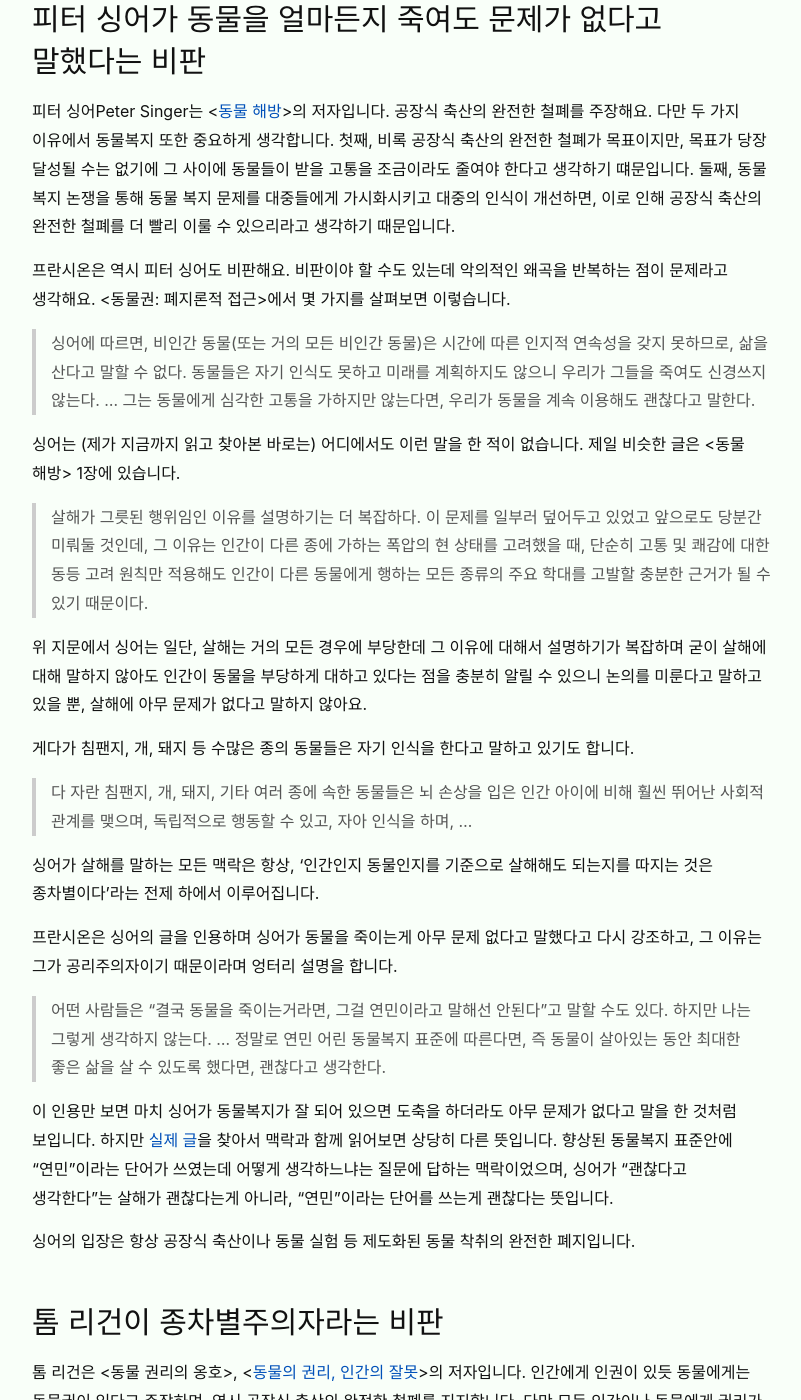
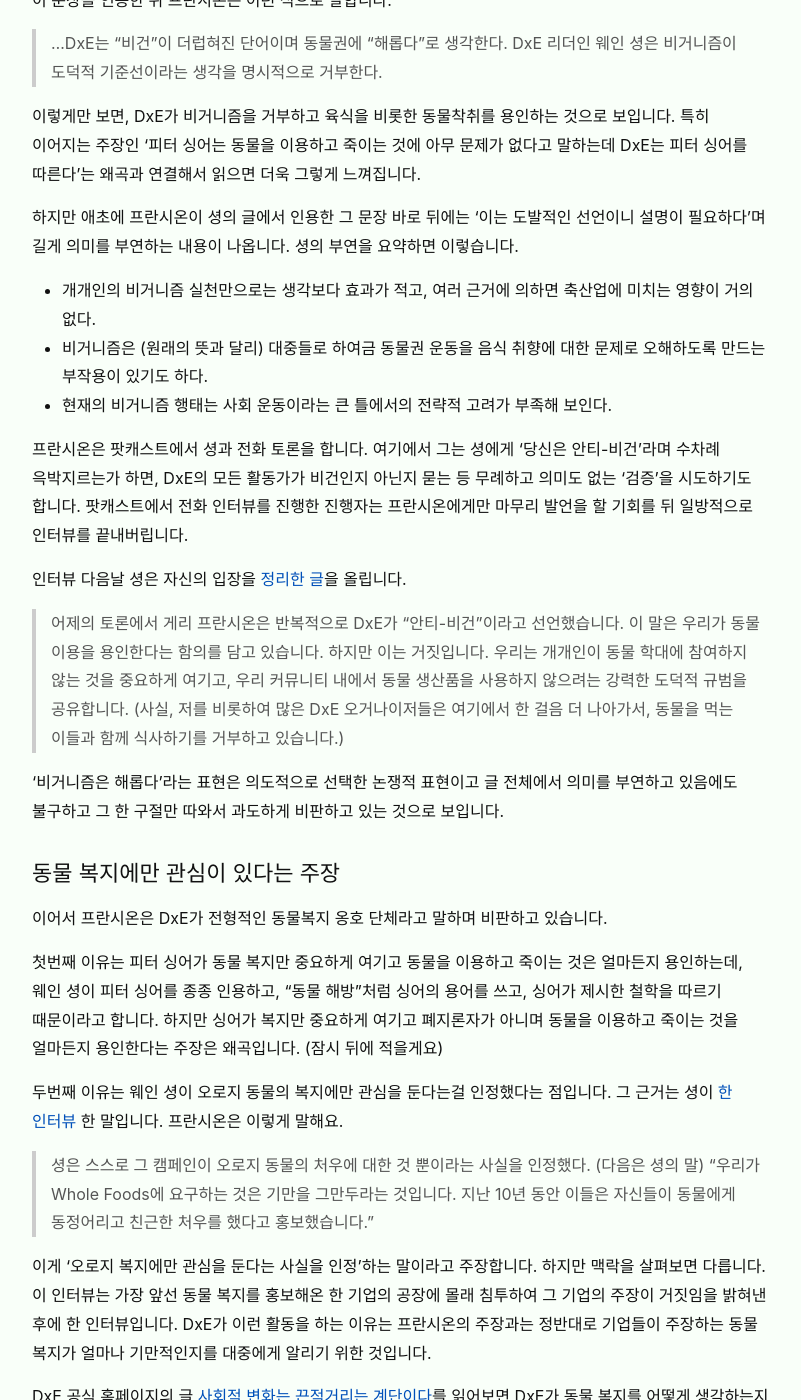
Before and after one commit to veganstudies/veganstudies.github.io, a Jekyll site: the page built from _posts/2020-03-04-on-gary-francione.md, in a window 1280 px wide and 1400 px high, scrolled down 2742 px. Shown: the whole window, without its empty margins (238-1039 px from the left). Built offline with Jekyll 4.4.1, drawn with Linux system fonts in a browser that asks for light colours; some of the changed text lies outside the part shown.

Commit message:
Update 2020-03-04-on-gary-francione.md

```diff
--- a/_posts/2020-03-04-on-gary-francione.md
+++ b/_posts/2020-03-04-on-gary-francione.md
@@ -9,78 +9,127 @@ date: 2020-03-04 01:00:00 +0900
 
 문제는 그가 기존 이론가와 활동가의 입장을 반복하여 왜곡되게 소개한다는 점입니다.
 
-* [공장식 축산](/terms/factory-farming.html)의 완전한 폐지를 주장하는 피터 싱어는 복지론자이며 동물을 얼마든지 죽여도 문제가 없다고 말했다고 비판합니다.
-* 동물권을 옹호하며 역시 공장식 축산의 완전한 폐지를 주장하는 톰 리건은 [종차별주의자](/terms/speciesism.html)라고 비판합니다.
-* 완전 폐지론을 주장하며 [동물복지](/terms/animal-welfare.html)에 반대하는 DxE의 웨인 셩은 동물복지론 옹호자라며 비판합니다.
+* [공장식 축산](/terms/factory-farming.html)의 완전한 폐지를 주장하며 [동물 복지](/terms/animal-welfare.html)에 부정적인 DxE는 사실 안티-비건이며 오로지 동물 복지에만 관심이 있다.
+* \<동물 해방\>의 저자이자 공장식 축산의 완전한 폐지를 주장하는 피터 싱어는 사실 동물을 얼마든지 죽여도 아무 문제가 없다고 말했으며 동물의 복지만 개선된다면 어떤 식으로 이용해도 문제가 없다고 했다.
+* 동물권을 옹호하고 공장식 축산의 완전한 폐지를 주장했으며 권리론에 입각하여 종차별을 반대하는 톰 리건은 사실 [종차별주의자](/terms/speciesism.html)이다.
 
 그가 제시한 근거들은 하나같이 악의적인 왜곡 인용이며, 자신의 책과 웹사이트와 SNS를 통해 이 왜곡을 반복하여 전파하고 있습니다.
 
 ## 프란시온의 폐지론
 
-프란시온의 입장은 2015년에 나온 \<동물권: 폐지론적 접근\>에 잘 정리되어 있어요. 동물 착취를 그저 규제만 해서는 안되고 완전히 폐지해야 하며, [비거니즘](/terms/veganism.html)의 실천이 도덕적 실천의 하한선이라고 말합니다.
+프란시온의 입장은 2015년에 나온 \<동물권: 폐지론적 접근\>에 잘 정리되어 있어요. 동물 착취를 그저 규제만 해서는 안되고 완전히 폐지해야 하며 규제에 대한 논의를 하는 것은 그 자체로 부도덕하다고 말합니다. [비거니즘](/terms/veganism.html)의 실천이 도덕적 하한선이며, 엄격한 비건이 아닌 모든 다른 선택지는 다 부도덕하다고 말합니다.
 
-그의 입장은 피터 싱어와 톰 리건의 입장에서 더 선명한 지점들만 취해서 합친 형태입니다.
+그의 입장은 피터 싱어와 톰 리건의 입장에서 더 선명한 지점들만 취해서 합친 후 이를 더 선명하게 만들어 놓은 형태입니다. 우선 싱어와 리건의 입장을 간단하게 요약하면 이래요.
 
-* 피터 싱어는 쾌락과 고통을 느낄 수 있는 모든 존재, 즉 모든 [지각있는 존재](/terms/sentient-being.html)는 쾌락을 추구하고 고통을 피하려는 관심사를 가지고 있으니, 이 관심사를 동등하게 고려해야 한다고 주장합니다. 다만 그는 [공리주의자](/terms/utilitarianism.html)이기 때문에 원칙적으로 부당한 행동은 존재하지 않으며, 어떤 상황에서는 인간이나 동물에게 위해를 가할 수 있다고 말합니다. 단 이 경우에도 인간이 아니라는 이유로 차별을 해서는 안됩니다.
-* 톰 리건은 모든 [삶의 주체](/terms/subject-of-life.html)는 도덕적 권리를 가진다고 말해요. 도덕적 권리가 있다는 말은 어떠한 경우에도 이 권리를 부당하게 침해해서는 안된다는 뜻이에요. 다만 '삶의 주체'이기 위해서는 믿음, 욕구, 인식, 기억, 미래에 대한 감각, 정서적 삶, 선호, 목표를 달성하기 위해 행동을 할 능력, 연속적인 정체성 등을 지녀야 한다고 말합니다. 리건의 기준에 따르면 상당수의 동물에겐 도덕적 권리가 없어요.
+* 피터 싱어는 쾌락과 고통을 느낄 수 있는 모든 존재, 즉 모든 [지각있는 존재](/terms/sentient-being.html)는 쾌락을 추구하고 고통을 피하려는 관심사를 가지고 있으니, 이 관심사를 동등하게 고려해야 한다고 주장합니다. 다만 그는 결과론자이기 때문에 결과와 상관없이 원칙적으로 부당한 행동은 존재하지 않으며, 어떤 상황에서는 인간이나 동물에게 위해를 가할 수 있다고 말합니다. 단 이 경우에도 인간이 아니라는 이유로 차별을 해서는 안됩니다.
+* 톰 리건은 모든 [삶의 주체](/terms/subject-of-life.html)는 도덕적 권리를 가진다고 말해요. 도덕적 권리가 있다는 말은 어떠한 경우에도 이 권리를 부당하게 침해해서는 안된다는 뜻이에요. 다만 '삶의 주체'이기 위해서는 믿음, 욕구, 인식, 기억, 미래에 대한 감각, 정서적 삶, 선호, 목표를 달성하기 위해 행동을 할 능력, 연속적인 정체성 등을 지녀야 한다고 말합니다. 다만 '삶의 주체'이기 위한 리건의 기준은 '지각있는 존재'이기 위한 싱어의 기준에 비해 제약이 많기 때문에, 상당수의 동물에겐 도덕적 권리가 없어요.
 
-싱어는 리건에 비해 더 넓은 범위의 생명을 도덕적 고려의 대상으로 여깁니다. 리건의 권리론은 싱어의 공리주의에 비해 예외적인 상황을 덜 허용합니다. 따라서 이 둘을 섞으면 더 넓은 범위의 생명에 대하여 권리론에 입각한 더 엄격한 주장을 할 수 있게 됩니다. 따라서 프란시온은 **모든 지각있는 존재는 도덕적 권리를 가진다**고 말해요. (원칙 1)
+싱어는 리건에 비해 더 넓은 범위의 생명을 도덕적 고려의 대상으로 여겨요. 리건의 권리론은 싱어의 공리주의에 비해 예외적인 상황을 덜 허용해요. 이 둘을 섞으면 더 넓은 범위의 생명에 대하여 권리론에 입각한 더 엄격한 주장을 할 수 있게 됩니다. 프란시온은 **모든 지각있는 존재는 도덕적 권리를 가진다**고 말해요. (원칙 1)
 
 그는 오로지 폐지만을 주장하며 모든 형태의 동물 복지 논의에 반대합니다. 왜냐하면 동물 복지를 주장하는 것은, 그 목적이 무엇이건 간에, 당장의 동물 착취를 용인하는 입장이라고 여기기 때문입니다. 또 특정 형태의 착취에만 집중하는 운동도 반대하는데 그 이유는, 특정 착취에만 반대를 하면 다른 착취를 암묵적으로 용인하는 것이기 때문이라고 말합니다. 예를 들어 프란시온의 입장에 따르면, 어떤 단체가 공장식 축산의 철폐에만 집중을 하면 이는 잘못입니다. 왜냐하면 공장식 축산 이외의 다른 문제들(서커스, 동물원 등)은 암묵적으로 '덜 나쁘다고' 말하고 있는 것이기 때문입니다. (원칙 2)
 
 [비거니즘](/terms/veganism.html) 실천은 이 입장에 동의하는 개인이 따라야만 하는 최소한의 기준선이며, 단계적으로 육식을 줄이기(감소주의) 등 다른 모든 선택지는 부도덕하다고 말합니다. (원칙 3)
 
-## DxE의 웨인 셩이 동물복지 옹호자라는 비판
+## DxE에 대한 왜곡
 
-웨인 셩Wayne Hsiung은 DxE의 공동설립자입니다. DxE는 인도적인 도축이란 기만이라고 주장하며 40년 이내에 완전한 동물 해방을 이루는 것을 목표로 활동하는 풀뿌리 조직이에요. 한국에서도 다양한 방해 시위 활동으로 언론에 여러번 소개되었습니다.
+웨인 셩Wayne Hsiung은 DxE의 활동가이자 공동설립자입니다. DxE는 인도적인 도축이란 기만이라고 주장하며 40년 이내에 완전한 동물 해방을 이루는 것을 목표로 활동하는 풀뿌리 조직이에요. 한국에서도 다양한 방해 시위 활동으로 언론에 여러번 소개되었습니다.
 
-이렇게만 보면 프란시온과 DxE가 지향하는 바는 거의 일치하는 것으로 보입니다. 그런데 프란시온은 DxE가 동물복지론을 지지하는 수많은 단체와 똑같다며 강하게 비판합니다.
+이렇게만 보면 프란시온과 DxE가 지향하는 바는 거의 일치하는 것으로 보입니다. 그런데 프란시온은 DxE가 동물복지론을 지지하는 수많은 단체와 똑같으며, 안티-비건이라며 강하게 비판합니다.
 
 [프란시온의 DxE 비판글](https://www.abolitionistapproach.com/direct-action-everywhere-dxe-vegan-advocacy-is-harmful-to-the-animal-rights-movement/)과 [팟캐스트 토론](https://www.goveganradio.com/26-july-2015/) 따르면 그의 주장은 이렇습니다.
 
-* 웨인 셩이 2009년 쓴 "[비거니즘 보이콧하기](http://www.images.pythagoreancrank.com/boycott_veganism.pdf)"라는 글에서 "비거니즘은 동물권 운동에 해롭다"고 썼는데, 그는 비거니즘을 오해하고 있다. 그는 안티-비건이다.
-* 웨인 셩이 DxE 공식 홈페이지에 쓴 글에 따르면 DxE는 동물복지론을 옹호한다.
+* 웨인 셩이 2009년 쓴 "[비거니즘 보이콧하기](http://www.images.pythagoreancrank.com/boycott_veganism.pdf)"라는 글에서 "비거니즘은 동물권 운동에 해롭다"고 썼는데, 그는 비거니즘을 오해하고 있을 뿐 아니라 안티-비건이다.
+* DxE는 동물복지론을 옹호한다.
 
 하지만 이는 악의적인 왜곡이에요.
 
-프란시온은 웨인 셩이 "비거니즘 개념은 해롭다. ... 첫번째로 해야할 일은 비거니즘에 보이콧하기이다"라고 쓴 글을 인용한 뒤 자신의 주장을 펼칩니다. 하지만 인용한 문장 바로 뒤에 '이는 도발적인 선언이니 설명이 필요하다'며 길게 의미를 부연하는 내용이 나옵니다. 그가 하려던 말은 비거니즘만으로는 생각보다 효과가 적고, 대중이 동물권 운동을 음식 취향에 대한 문제로 오해하도록 만드는 부작용이 있기도 하며, 사회 운동이라는 큰 틀에서의 전략적 고려가 부족한 점 등에 대한 문제 제기입니다. 하지만 프란시온은 팟캐스트에서 반복적으로 웨인 셩에게 **안티-비건**이라며 수차례 윽박지르는가 하면, DxE의 모든 활동가가 비건인지 아닌지 묻는 등 무례하고 의미도 없는 '검증'을 시도하기도 합니다.
+### 안티 비건이라는 주장
 
-두번째는 동물복지에 대한 주장입니다. 프란시온은 DxE가 전형적인 동물복지 옹호 단체라고 말하며 비판하고 있습니다.
-근거는 웨인 셩이 DxE 공식 홈페이지에 쓴 글 [사회적 변화는 끈적거리는 계단이다](https://www.directactioneverywhere.com/theliberationist/2014/3/4/uhxey48r3fix08ghbjmnl37i8phmzp)입니다. 글을 읽어보면 실제로 DxE가 동물복지를 완전히 부정하지는 않습니다. 다만 맥락을 따져보면 기존의 동물복지의 부정적 측면을 비판하고 있습니다. 왜냐하면 지속가능하지 않고 사람들이 공장식축산을 용인하게끔 기만하는 효과가 있기 때문입니다. 동물복지가 필요하긴 하지만 지금까지의 동물복지운동은 효과가 적었고 부작용이 많았으니, 동물복지에 대한 논의는 반드시 장기적 전략과 함께 고려되어야만 한다는 것이 주장의 요지입니다. 하지만 프란시온은 **어떠한 이유로건** 동물복지를 주장하면 부도덕하다고 생각하기 때문에(원칙 2), 과장된 비판을 하는 것으로 보입니다.
+프란시온은 웨인 셩이 쓴 "비거니즘 보이콧하기"에서 다음 문장을 인용합니다.
 
-## 피터 싱어가 동물을 얼마든지 죽여도 문제가 없다고 말했다는 비판
+> 비거니즘 개념은 동물권 운동에 해롭다. 동물 해방을 진지하게 생각한다면, 첫번째로 보이콧 해야할 대상은 육식이나 유제품이나 달걀이 아니라... 비거니즘이다.
+
+이 문장을 인용한 뒤 프란시온은 이런 식으로 말합니다.
+
+> ...DxE는 "비건"이 더럽혀진 단어이며 동물권에 "해롭다"로 생각한다. DxE 리더인 웨인 셩은 비거니즘이 도덕적 기준선이라는 생각을 명시적으로 거부한다.
+
+이렇게만 보면, DxE가 비거니즘을 거부하고 육식을 비롯한 동물착취를 용인하는 것으로 보입니다. 특히 이어지는 주장인 '피터 싱어는 동물을 이용하고 죽이는 것에 아무 문제가 없다고 말하는데 DxE는 피터 싱어를 따른다'는 왜곡과 연결해서 읽으면 더욱 그렇게 느껴집니다.
+
+하지만 애초에 프란시온이 셩의 글에서 인용한 그 문장 바로 뒤에는 '이는 도발적인 선언이니 설명이 필요하다'며 길게 의미를 부연하는 내용이 나옵니다. 셩의 부연을 요약하면 이렇습니다.
+
+- 개개인의 비거니즘 실천만으로는 생각보다 효과가 적고, 여러 근거에 의하면 축산업에 미치는 영향이 거의 없다.
+- 비거니즘은 (원래의 뜻과 달리) 대중들로 하여금 동물권 운동을 음식 취향에 대한 문제로 오해하도록 만드는 부작용이 있기도 하다.
+- 현재의 비거니즘 행태는 사회 운동이라는 큰 틀에서의 전략적 고려가 부족해 보인다.
+
+프란시온은 팟캐스트에서 셩과 전화 토론을 합니다. 여기에서 그는 셩에게 '당신은 안티-비건'라며 수차례 윽박지르는가 하면, DxE의 모든 활동가가 비건인지 아닌지 묻는 등 무례하고 의미도 없는 '검증'을 시도하기도 합니다. 팟캐스트에서 전화 인터뷰를 진행한 진행자는 프란시온에게만 마무리 발언을 할 기회를 뒤 일방적으로 인터뷰를 끝내버립니다.
+
+인터뷰 다음날 셩은 자신의 입장을 [정리한 글](https://www.directactioneverywhere.com/theliberationist/2015/7/27/why-activism-not-veganism-is-the-moral-baseline)을 올립니다.
+
+> 어제의 토론에서 게리 프란시온은 반복적으로 DxE가 "안티-비건"이라고 선언했습니다. 이 말은 우리가 동물 이용을 용인한다는 함의를 담고 있습니다. 하지만 이는 거짓입니다. 우리는 개개인이 동물 학대에 참여하지 않는 것을 중요하게 여기고, 우리 커뮤니티 내에서 동물 생산품을 사용하지 않으려는 강력한 도덕적 규범을 공유합니다. (사실, 저를 비롯하여 많은 DxE 오거나이저들은 여기에서 한 걸음 더 나아가서, 동물을 먹는 이들과 함께 식사하기를 거부하고 있습니다.)
+
+'비거니즘은 해롭다'라는 표현은 의도적으로 선택한 논쟁적 표현이고 글 전체에서 의미를 부연하고 있음에도 불구하고 그 한 구절만 따와서 과도하게 비판하고 있는 것으로 보입니다.
+
+### 동물 복지에만 관심이 있다는 주장
+
+이어서 프란시온은 DxE가 전형적인 동물복지 옹호 단체라고 말하며 비판하고 있습니다.
+
+첫번째 이유는 피터 싱어가 동물 복지만 중요하게 여기고 동물을 이용하고 죽이는 것은 얼마든지 용인하는데, 웨인 셩이 피터 싱어를 종종 인용하고, "동물 해방"처럼 싱어의 용어를 쓰고, 싱어가 제시한 철학을 따르기 때문이라고 합니다. 하지만 싱어가 복지만 중요하게 여기고 폐지론자가 아니며 동물을 이용하고 죽이는 것을 얼마든지 용인한다는 주장은 왜곡입니다. (잠시 뒤에 적을게요)
+
+두번째 이유는 웨인 셩이 오로지 동물의 복지에만 관심을 둔다는걸 인정했다는 점입니다. 그 근거는 셩이 [한 인터뷰](https://missionlocal.org/2015/11/animal-rights-activists-protest-treatment-of-turkeys/) 한 말입니다. 프란시온은 이렇게 말해요.
+
+> 셩은 스스로 그 캠페인이 오로지 동물의 처우에 대한 것 뿐이라는 사실을 인정했다. (다음은 셩의 말) "우리가 Whole Foods에 요구하는 것은 기만을 그만두라는 것입니다. 지난 10년 동안 이들은 자신들이 동물에게 동정어리고 친근한 처우를 했다고 홍보했습니다."
+
+이게 '오로지 복지에만 관심을 둔다는 사실을 인정'하는 말이라고 주장합니다. 하지만 맥락을 살펴보면 다릅니다. 이 인터뷰는 가장 앞선 동물 복지를 홍보해온 한 기업의 공장에 몰래 침투하여 그 기업의 주장이 거짓임을 밝혀낸 후에 한 인터뷰입니다. DxE가 이런 활동을 하는 이유는 프란시온의 주장과는 정반대로 기업들이 주장하는 동물 복지가 얼마나 기만적인지를 대중에게 알리기 위한 것입니다.
+
+DxE 공식 홈페이지의 글 [사회적 변화는 끈적거리는 계단이다](https://www.directactioneverywhere.com/theliberationist/2014/3/4/uhxey48r3fix08ghbjmnl37i8phmzp)를 읽어보면 DxE가 동물 복지를 어떻게 생각하는지 조금 더 자세히 알 수 있습니다. 지금까지의 동물 복지 운동은 효과가 적었고 부작용이 많았으니, 동물 복지에 대한 논의는 반드시 장기적 전략과 함께 고려되어야만 한다는 것이 주장의 요지입니다.
+
+## 피터 싱어에 대한 왜곡
 
 피터 싱어Peter Singer는 \<[동물 해방](/2019/07/28/animal-liberation.html)\>의 저자입니다. 공장식 축산의 완전한 철폐를 주장해요. 다만 두 가지 이유에서 동물복지 또한 중요하게 생각합니다. 첫째, 비록 공장식 축산의 완전한 철폐가 목표이지만, 목표가 당장 달성될 수는 없기에 그 사이에 동물들이 받을 고통을 조금이라도 줄여야 한다고 생각하기 떄문입니다. 둘째, 동물 복지 논쟁을 통해 동물 복지 문제를 대중들에게 가시화시키고 대중의 인식이 개선하면, 이로 인해 공장식 축산의 완전한 철폐를 더 빨리 이룰 수 있으리라고 생각하기 때문입니다.
 
-프란시온은 역시 피터 싱어도 비판해요. 비판이야 할 수도 있는데 악의적인 왜곡을 반복하는 점이 문제라고 생각해요. \<동물권: 폐지론적 접근\>에서 몇 가지를 살펴보면 이렇습니다.
+프란시온은 역시 피터 싱어도 비판해요. 비판이야 할 수도 있는데 악의적인 왜곡을 반복하는 점이 문제라고 생각합니다.
+
+### 동물은 자기 인식을 못한다고 말했다는 주장
+
+\<동물권: 폐지론적 접근\>에서 프란시온은 이렇게 말합니다.
 
 > 싱어에 따르면, 비인간 동물(또는 거의 모든 비인간 동물)은 시간에 따른 인지적 연속성을 갖지 못하므로, 삶을 산다고 말할 수 없다. 동물들은 자기 인식도 못하고 미래를 계획하지도 않으니 우리가 그들을 죽여도 신경쓰지 않는다. ... 그는 동물에게 심각한 고통을 가하지만 않는다면, 우리가 동물을 계속 이용해도 괜찮다고 말한다.
 
-싱어는 (제가 지금까지 읽고 찾아본 바로는) 어디에서도 이런 말을 한 적이 없습니다. 제일 비슷한 글은 \<동물 해방\> 1장에 있습니다.
+싱어는 (제가 지금까지 읽고 찾아본 바로는) 어디에서도 이런 말을 한 적이 없습니다. 싱어는 동물의 인지 능력에 대해서는 \<동물 해방\> 1장에서 이렇게 말합니다.
+
+> 다 자란 침팬지, 개, 돼지, 기타 여러 종에 속한 동물들은 뇌 손상을 입은 인간 아이에 비해 훨씬 뛰어난 사회적 관계를 맺으며, 독립적으로 행동할 수 있고, 자아 인식을 하며, ...
+
+싱어는 생명윤리학자이며 생물학자 에드워드 윌슨의 \<사회생물학\>을 비판한 책 \<확대되는 원The Expanding Circle\>을 펴낼 정도로 당대의 생물학 논의를 잘 파악하고 있었습니다. 싱어가 대부분의 동물은 인지적 연속성이 없다고 주장했다고 보기는 어렵습니다.
+
+### 동물을 얼마든지 죽여도 좋다고 말했다는 주장
+
+프란시온은 [싱어의 발언](http://www.satyamag.com/oct06/singer.html)을 인용하며 싱어가 동물을 죽이는게 아무 문제 없다고 말했다고 주장합니다. 다음은 프란시온이 인용한 싱어의 발언입니다.
+
+> 어떤 사람들은 "결국 동물을 죽이는거라면, 그걸 연민이라고 말해선 안된다"고 말할 수도 있다. 하지만 나는 그렇게 생각하지 않는다. ... 정말로 연민 어린 동물복지 표준에 따른다면, 즉 동물이 살아있는 동안 최대한 좋은 삶을 살 수 있도록 했다면, 괜찮다고 생각한다.
+
+위 인용을 소개한 뒤 프란시온은 이렇게 말합니다.
+
+> (벤담이나 싱어 같은 공리주의자들은) 우리가 동물을 이용하고 죽여도 신경쓰지 않는다. 이들은 오로지 동물을 어떻게 처우하고 어떻게 죽이는지에만 관심을 둔다.
+
+마치 싱어가 동물 복지만 잘 되어 있으면 도축을 하더라도 아무 문제가 없다고 말을 한 것처럼 보입니다. 하지만 싱어가 한 말을 맥락과 함께 읽어보면 상당히 다른 뜻입니다.
+
+싱어의 인용은 향상된 동물복지 표준안에 '연민'이라는 단어가 쓰였는데 이를 어떻게 생각하느냐는 질문에 싱어가 대답하는 맥락이었으며, 싱어가 "괜찮다고 생각한다"고 말한 것은 살해가 괜찮다는게 아니라 '연민'이라는 단어를 쓰는게 괜찮다는 뜻입니다.
+
+싱어의 입장은 항상 공장식 축산이나 동물 실험 등 제도화된 동물 착취의 완전한 폐지입니다. 싱어는 \<동물 해방\> 1장과 6장에서 고통 없는 살해가 나쁜 이유에 대해 언급합니다.
 
 > 살해가 그릇된 행위임인 이유를 설명하기는 더 복잡하다. 이 문제를 일부러 덮어두고 있었고 앞으로도 당분간 미뤄둘 것인데, 그 이유는 인간이 다른 종에 가하는 폭압의 현 상태를 고려했을 때, 단순히 고통 및 쾌감에 대한 동등 고려 원칙만 적용해도 인간이 다른 동물에게 행하는 모든 종류의 주요 학대를 고발할 충분한 근거가 될 수 있기 때문이다.
 
 위 지문에서 싱어는 일단, 살해는 거의 모든 경우에 부당한데 그 이유에 대해서 설명하기가 복잡하며 굳이 살해에 대해 말하지 않아도 인간이 동물을 부당하게 대하고 있다는 점을 충분히 알릴 수 있으니 논의를 미룬다고 말하고 있을 뿐, 살해에 아무 문제가 없다고 말하지 않아요.
 
-게다가 침팬지, 개, 돼지 등 수많은 종의 동물들은 자기 인식을 한다고 말하고 있기도 합니다.
+싱어는 몇몇 특수한 경우에 살해가 용인될 수 있다고 말하기도 하는데, 이 경우 항상 강조하는 바는 누군가를 살해해야만 하는 상황이 오더라도, 살해할 대상이 인간인지 동물인지를 기준으로 결정하는 것은 종차별이니 그렇게 해서는 안된다는 점입니다.
 
-> 다 자란 침팬지, 개, 돼지, 기타 여러 종에 속한 동물들은 뇌 손상을 입은 인간 아이에 비해 훨씬 뛰어난 사회적 관계를 맺으며, 독립적으로 행동할 수 있고, 자아 인식을 하며, ...
-
-싱어가 살해를 말하는 모든 맥락은 항상, '인간인지 동물인지를 기준으로 살해해도 되는지를 따지는 것은 종차별이다'라는 전제 하에서 이루어집니다.
-
-프란시온은 싱어의 글을 인용하며 싱어가 동물을 죽이는게 아무 문제 없다고 말했다고 다시 강조하고, 그 이유는 그가 공리주의자이기 때문이라며 엉터리 설명을 합니다.
-
-> 어떤 사람들은 "결국 동물을 죽이는거라면, 그걸 연민이라고 말해선 안된다"고 말할 수도 있다. 하지만 나는 그렇게 생각하지 않는다. ... 정말로 연민 어린 동물복지 표준에 따른다면, 즉 동물이 살아있는 동안 최대한 좋은 삶을 살 수 있도록 했다면, 괜찮다고 생각한다.
-
-이 인용만 보면 마치 싱어가 동물복지가 잘 되어 있으면 도축을 하더라도 아무 문제가 없다고 말을 한 것처럼 보입니다. 하지만 [실제 글](http://www.satyamag.com/oct06/singer.html)을 찾아서 맥락과 함께 읽어보면 상당히 다른 뜻입니다. 향상된 동물복지 표준안에 "연민"이라는 단어가 쓰였는데 어떻게 생각하느냐는 질문에 답하는 맥락이었으며, 싱어가 "괜찮다고 생각한다"는 살해가 괜찮다는게 아니라, "연민"이라는 단어를 쓰는게 괜찮다는 뜻입니다.
-
-싱어의 입장은 항상 공장식 축산이나 동물 실험 등 제도화된 동물 착취의 완전한 폐지입니다.
-
-## 톰 리건이 종차별주의자라는 비판
+## 톰 리건에 대한 왜곡
 
 톰 리건은 \<동물 권리의 옹호\>, \<[동물의 권리, 인간의 잘못](/2019/08/01/animal-rights-human-wrongs.html)\>의 저자입니다. 인간에게 인권이 있듯 동물에게는 동물권이 있다고 주장하며, 역시 공장식 축산의 완전한 철폐를 지지합니다. 다만 모든 인간이나 동물에게 권리가 있다고 말하지는 않고, [삶의 주체](/terms/subject-of-life.html)(대다수의 인간과 포유류를 포함)에게 권리가 있다고 말합니다.
 
 리건도 싱어가 자신과 달리 폐지론자가 아니라며 비판했지만, 프란시온처럼 대놓고 악의적인 왜곡을 반복하는 정도는 아니었어요. 리건과 싱어 사이의 논쟁에 대해서는 "[피터 싱어의 동물해방 운동과 톰 리건의 동물권 운동](/2019/07/25/singer-vs-regan.html)"을 참고해주세요.
+
+### 종차별주의자라는 주장
 
 리건도 프란시온에게는 종차별주의자일 뿐입니다. 이번에도 리건의 저서 \<동물 권리의 옹호\>를 왜곡되게 인용하고 있습니다.
 
@@ -92,4 +141,6 @@ date: 2020-03-04 01:00:00 +0900
 
 ## 결론
 
-게리 프란시온은 지나치게 엄격한 도덕적 기준을 제시한 후, 그 기준에서 조금이라도 벗어나는 모든 개인이나 단체를 비판하는 것으로 보입니다. 문제는, 그 과정에서 상대의 주장을 반복적으로 왜곡한다는 점입니다.
+게리 프란시온은 엄격하고 선명한 입장을 제시합니다. 그리고 그 기준에서 조금이라도 벗어나는 모든 개인이나 단체를 비판하는 것으로 보입니다. 그 과정에서, 본인 입장의 선명성을 강조하기 위해 다른 유명인들이나 단체의 주장을 의도적으로 왜곡하는 일을 반복하고 있습니다.
+
+그는 이 글에서 소개한 세 가지 원칙 이외에 몇 가지 원칙을 더 제시하고 있는데, 마지막 원칙인 6번은 '비폭력 운동'입니다. 하지만 그의 폭력적인 왜곡은 다른 이들의 인격을 무참히 훼손하고 있습니다. 무엇보다도, 그의 원칙 중에 '거짓말 하지 않기'가 없는 점이 아쉽습니다.
```
